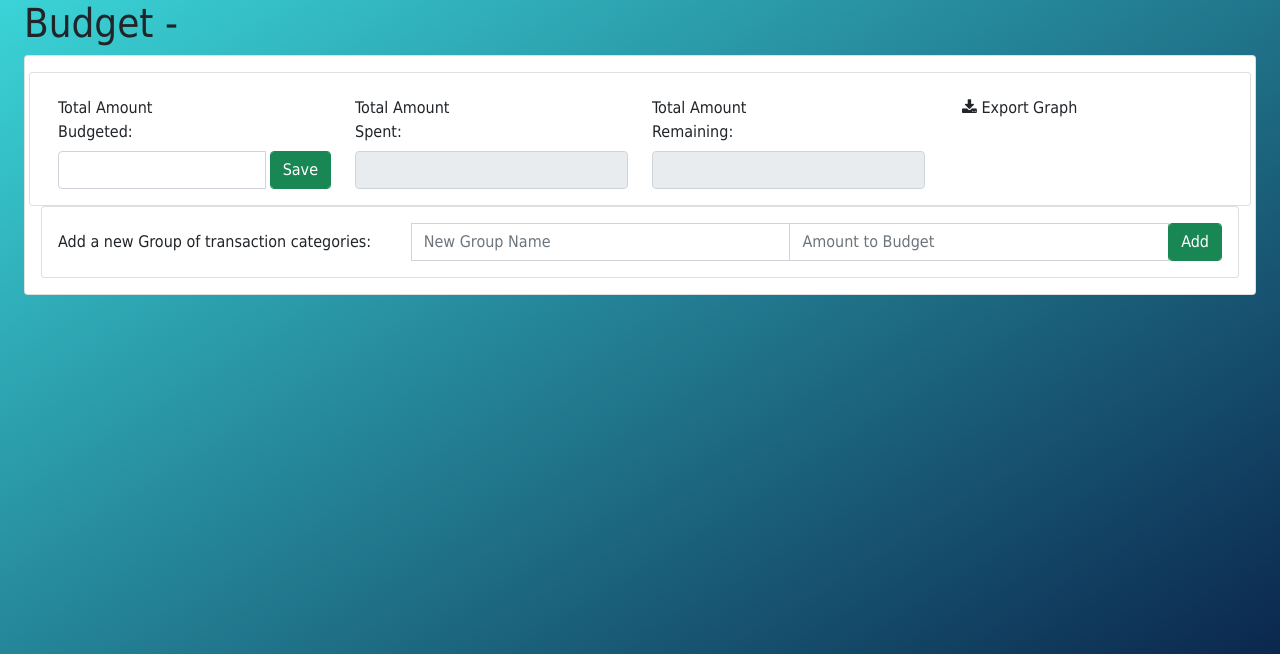
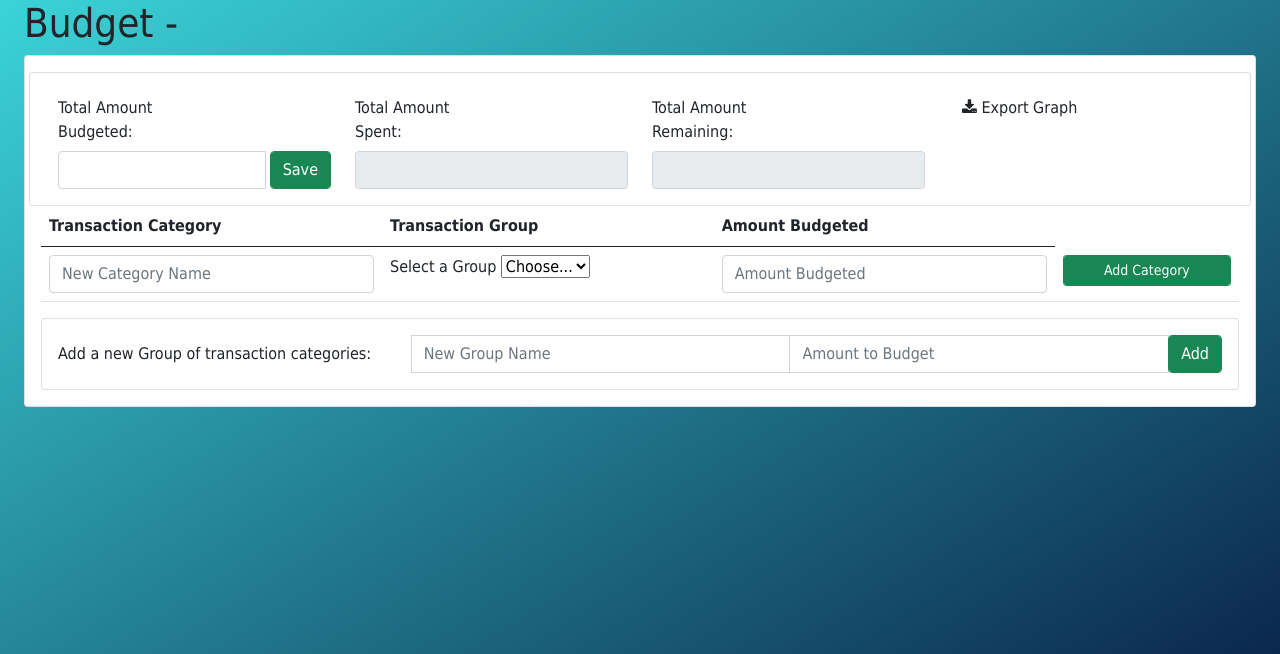
Before and after one commit to asa-leholland/BeaverHacks, a Django app: template BeaverStacks/BudgetApp/templates/index.html in a window 1280 px wide. Shown: the part 146-800 px from the top of the page. Run offline with Django 3.2, Linux system fonts and the light colour scheme; the template is opened without the code that fills it, so the values that code supplies are empty; some libraries are stand-ins or nearby versions.

Commit message:
Finished breaking out budget table by groups

```diff
--- a/BeaverStacks/BudgetApp/admin.py
+++ b/BeaverStacks/BudgetApp/admin.py
@@ -1,8 +1,9 @@
 from django.contrib import admin
-from .models import Groups, Categories, Transactions
+from .models import Groups, Categories, Transactions, GroupCategories
 
 # Register your models here.
 # Current forms on the admin panel
 admin.site.register(Groups)
 admin.site.register(Categories)
 admin.site.register(Transactions)
+admin.site.register(GroupCategories)
--- a/BeaverStacks/BudgetApp/models.py
+++ b/BeaverStacks/BudgetApp/models.py
@@ -18,6 +18,7 @@ class Groups(models.Model):
 class Categories(models.Model):
     """ Model that handles subcategories and maps them back to a main category"""
     description = models.CharField(max_length=100)
+    budgeted = models.DecimalField(default=0.00, max_digits=16, decimal_places=2)
 
 
 class GroupCategories(models.Model):
--- a/BeaverStacks/BudgetApp/templates/index.html
+++ b/BeaverStacks/BudgetApp/templates/index.html
@@ -79,6 +79,38 @@
 									</div>
 								</div>
 							</div>
+							<div>
+								<table class="table">
+									<thead>
+										<tr>
+											<th style="display: none; width : 2px">#</th>
+											<th scope="col">Transaction Category</th>
+											<th scope="col">Transaction Group</th>
+											<th scope="col">Amount Budgeted</th>
+										</tr>
+									</thead>
+									<tbody>
+									<!-- this is the add category form-->
+										<form method="POST">{% csrf_token %}
+											<tr>
+												<td><input type="text" class="form-control" placeholder="New Category Name" name="category_description"></td>
+												<td>
+													<label class="mr-sm-2" for="inlineFormCustomSelect">Select a Group</label>
+													<select class="custom-select mr-sm-2" id="inlineFormCustomSelect" name="category_group">
+														<option selected>Choose...</option>
+														{% for group in groups %}
+															<option value="{{group.description}}">{{group.description}}</option>
+														{% endfor %}
+													</select>
+												</td>
+												<td><input type="text" class="form-control" placeholder="Amount Budgeted" name="category_budgeted"></td>
+												<td><input type="submit" class="form-control btn-sm btn-success" value="Add Category" name="create_category"></td>
+											</tr>
+										</form>
+									</tbody>
+								</table>
+							</div>
+
 								{% for group in groups %}
 										<script type="text/javascript" src="https://res.cloudinary.com/dxfq3iotg/raw/upload/v1567487539/jquery.tabledit.js"></script>
 										<div class="mt-100">
@@ -90,6 +122,7 @@
 															<div class="card-block">
 																<div class="table-responsive">
 																	<table class="table">
+
 																		<thead>
 																			<tr>
 																				<th style="display: none; width : 2px">#</th>
@@ -99,22 +132,26 @@
 																				<th scope="col">Amount Remaining</th>
 																			</tr>
 																		</thead>
+
 																		<tbody>
+																		{% for group_category in group_categories %}
 																			{% for category in categories %}
-																			{% if group.id == group_category.group_id %}
-																				{% if category.id == group_category_id %}
+																				{% if category.id == group_category.category_id.id %}
+																					{% if group.id == group_category.group_id.id %}
 																						 <form method="POST">{% csrf_token %}
 																							<tr>
 																								<td style="display: none; width : 2px"><input type="hidden" value='{{ category.id }}' name="primary_key"></td>
-																							<td><input type="text" class="form-control" value='{{ category.budgeted }}' name="category_description"></td>
+																								<td><input type="text" class="form-control" value='{{ category.description}}' name="category_description"></td>
+																								<td><input type="text" class="form-control" value='{{ category.budgeted }}' name="category_budgeted"></td>
 																								<td><input type="text" class="form-control" value='{{ category.spent }}' name="category_spent"></td>
-																							<td><input type="date" class="form-control" value='{{ category.remaining }}' name="category_remaining"></td>
+																								<td><input type="text" class="form-control" value='{{ category.remaining }}' name="category_remaining"></td>
 																								<td><input type="submit" class="form-control btn-sm btn-primary" value="Update" name="update_category"></td>
 																								<td><input type="submit" class="form-control btn-sm btn-danger" value="Delete" name="delete_category"></td>
 																							</tr>
 																						</form>
 																						{% endif %}
 																					{% endif %}
+																				{% endfor %}
 																			{% endfor %}
 																		</tbody>
 																	</table>
```
Also changed, not shown: BeaverStacks/BudgetApp/views.py (+23 -3 lines), BeaverStacks/db.sqlite3. Lines whose indentation alone changed are shown as unchanged.
